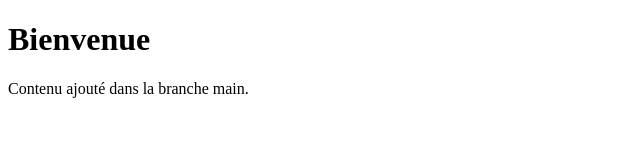
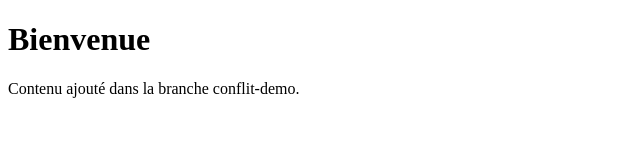
Before and after one commit to Chriss17032006/gitTest, a plain HTML site: page index.html in a window 1280 px wide. Shown: the full height of the page, 0-640 px from the left. Drawn offline with Linux system fonts and the light colour scheme.

Commit message:
Ajout d'une ligne dans conflit-demo

```diff
--- a/index.html
+++ b/index.html
@@ -5,6 +5,6 @@
     </head>
     <body>
         <h1>Bienvenue</h1>
-        <p>Contenu ajouté dans la branche main.</p>
+        <p>Contenu ajouté dans la branche conflit-demo.</p>
     </body>
 </html>
```
